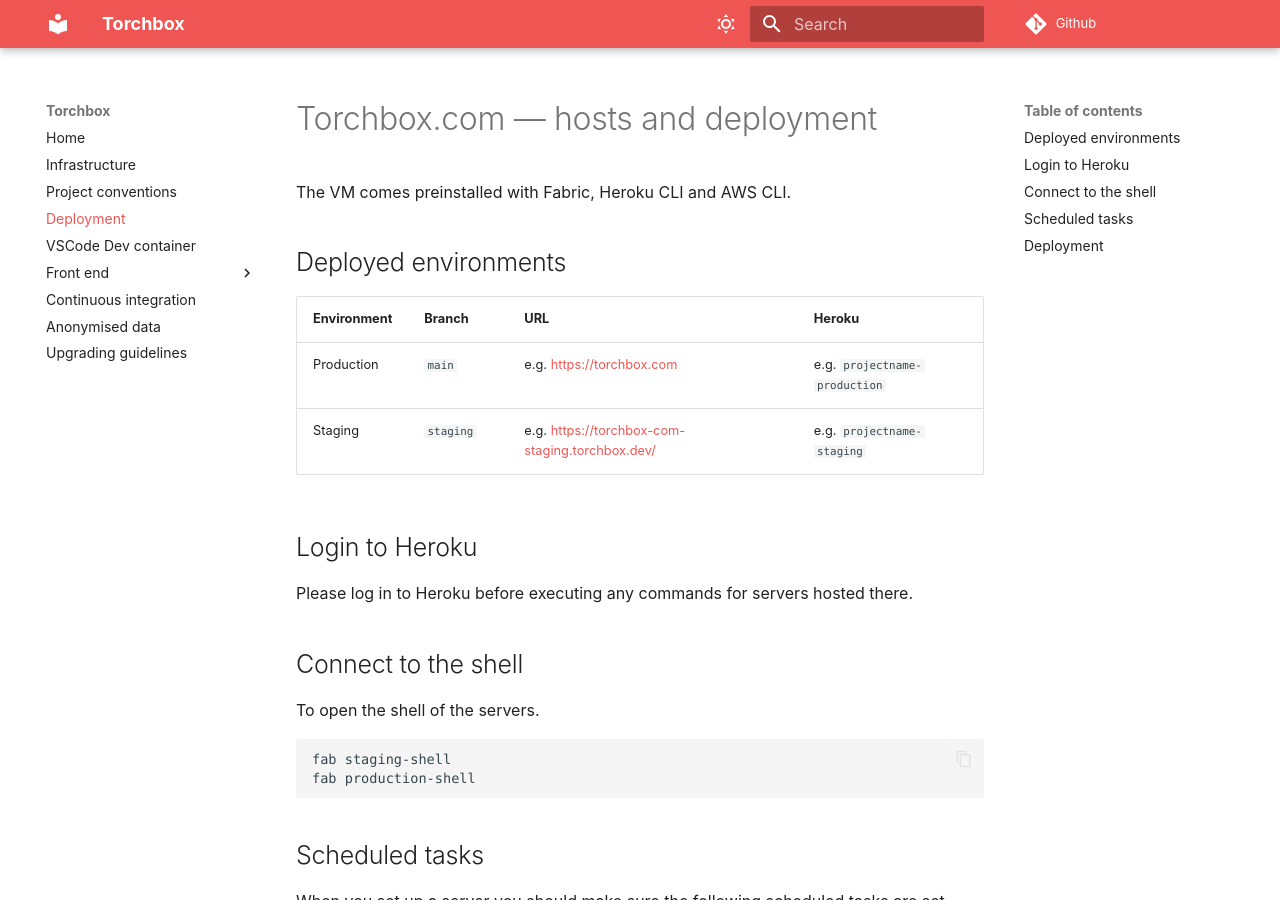
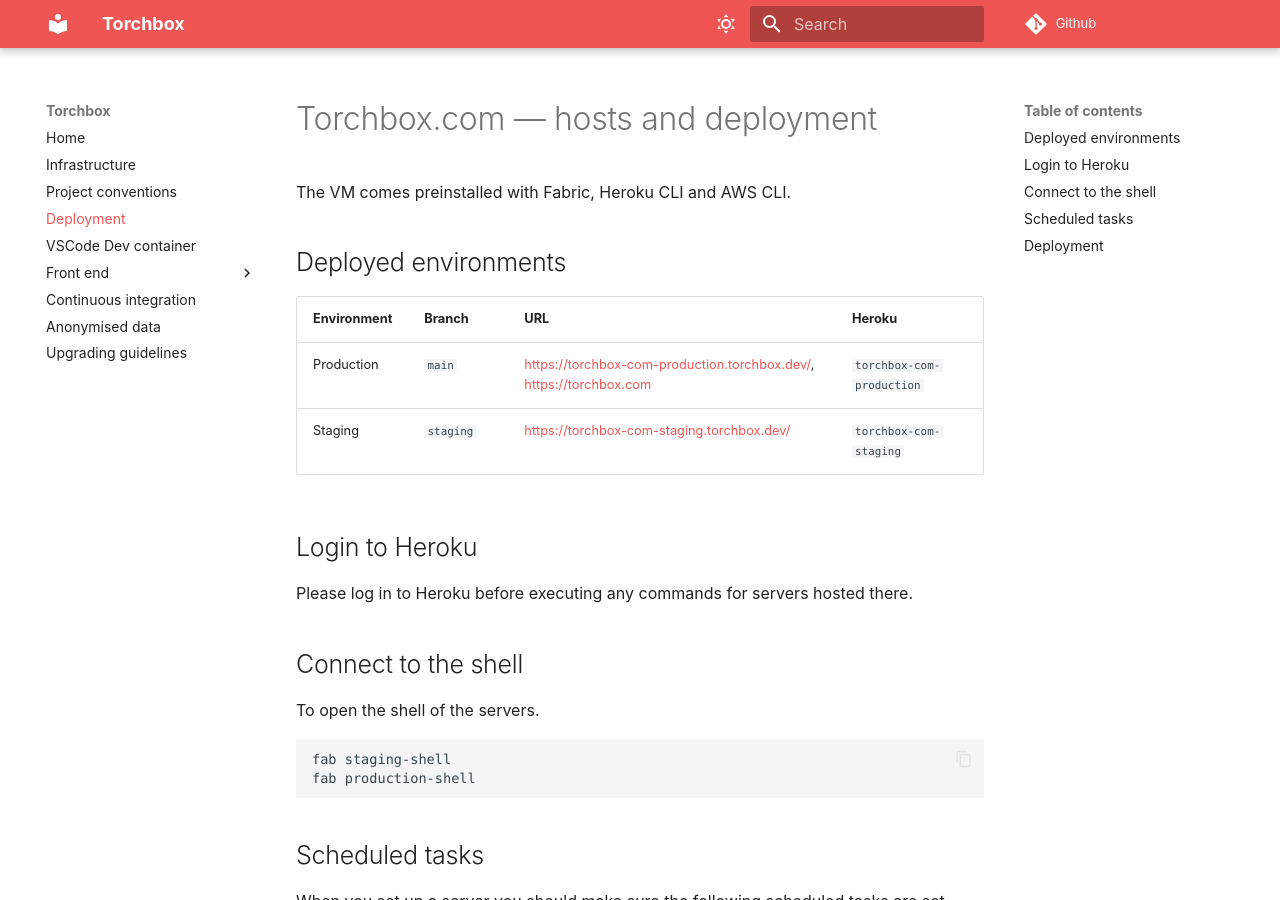
Before and after one commit to torchbox/torchbox.com, an MkDocs documentation site: the page built from docs/deployment.md, in a window 1280 px wide and 900 px high. Built offline with MkDocs 1.6.1 and Material for MkDocs 9.7.7, drawn with Linux system fonts in a browser that asks for light colours; comment, search, counter and statistics services are not loaded.

```diff
--- a/docs/deployment.md
+++ b/docs/deployment.md
@@ -4,10 +4,10 @@ The VM comes preinstalled with Fabric, Heroku CLI and AWS CLI.
 
 ## Deployed environments
 
-| Environment | Branch    | URL                                             | Heroku                        |
-| ----------- | --------- | ----------------------------------------------- | ----------------------------- |
-| Production  | `main`    | e.g. https://torchbox.com                       | e.g. `projectname-production` |
-| Staging     | `staging` | e.g. https://torchbox-com-staging.torchbox.dev/ | e.g. `projectname-staging`    |
+| Environment | Branch    | URL                                                                 | Heroku                    |
+| ----------- | --------- | ------------------------------------------------------------------- | ------------------------- |
+| Production  | `main`    | https://torchbox-com-production.torchbox.dev/, https://torchbox.com | `torchbox-com-production` |
+| Staging     | `staging` | https://torchbox-com-staging.torchbox.dev/                          | `torchbox-com-staging`    |
 
 ## Login to Heroku
 
```
Also changed, not shown: docs/front-end/tooling.md (+1 -3 lines), docs/page-models.md (+2 -2 lines), docs/project-conventions.md (+2 -2 lines).
